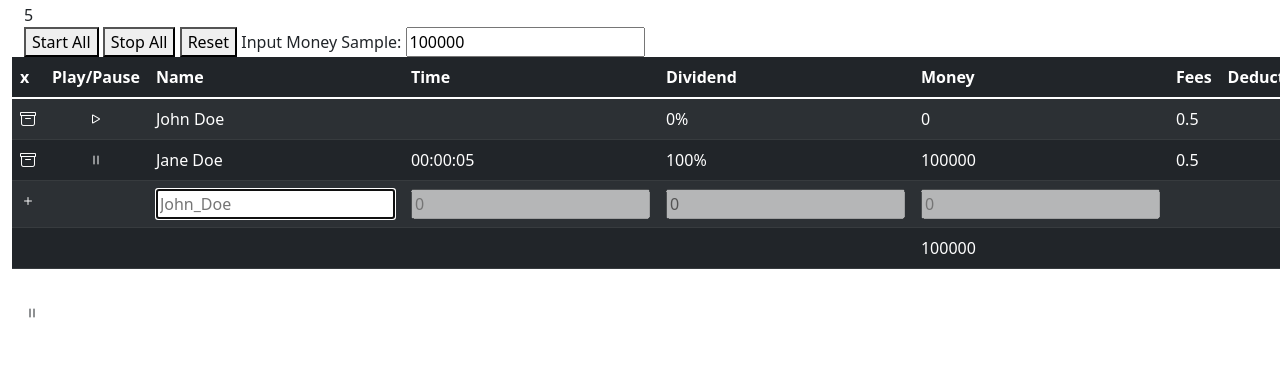
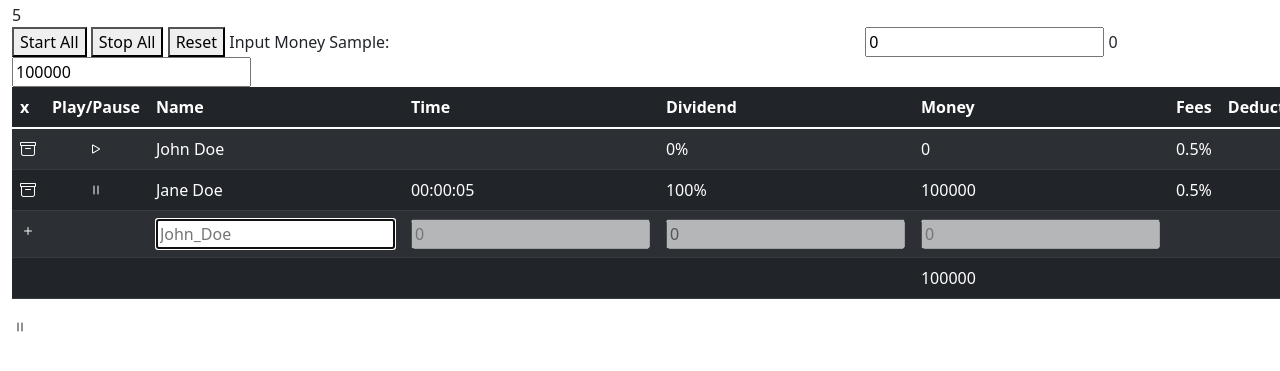
Before and after one commit to cquejuan/sctools, a plain HTML site: page index.html in a window 1280 px wide. Shown: the part 53-424 px from the top of the page. Drawn offline with nearby package versions, Linux system fonts and the light colour scheme.

Commit message:
Update index.html

```diff
--- a/index.html
+++ b/index.html
@@ -3,7 +3,7 @@
 
 <meta charset="UTF-8">
 <meta name="description" content="Advanced calculator for SC">
-<meta name="keywords" content="calculator, ledger, pay, management, advanced">
+<meta name="keywords" content="calculator, ledger, pay">
 <meta name="author" content="CJ">
 <meta name="viewport" content="width=device-width, initial-scale=1.0">
 <link href="https://cdn.jsdelivr.net/npm/bootstrap@5.1.3/dist/css/bootstrap.min.css" rel="stylesheet"
@@ -27,15 +27,21 @@
   <div class="container-fluid">
     <h1>Group</h1>
   </div>
-  <div class="container-fluid row" id="table">
+  <div class="container-fluid" id="table">
     <div>
       {{session.time}}
     </div>
-    <div>
-      <button onclick="controlAll(1)">Start All</button>
-      <button onclick="controlAll(0)">Stop All</button>
-      <button onclick="controlAll(2)">Reset</button>
-      Input Money Sample: <input v-model="session.amount" type="number" placeholder="100000" value="100000">
+    <div class="row">
+      <div class="col-4"> <button onclick="controlAll(1)">Start All</button>
+        <button onclick="controlAll(0)">Stop All</button>
+        <button onclick="controlAll(2)">Reset</button>
+        Input Money Sample: <input v-model="session.amount" type="number" placeholder="100000" value="100000">
+      </div>
+      <div class="col-4"></div>
+      <div class="col-4">
+        <input v-model="quick.amount" v-on:input="quickTransfer(quick.amount)" type="number">
+        <span>{{ quick.result }}</span>
+      </div>
     </div>
     <table class="table table-dark table-striped table-hover">
       <thead>
@@ -61,7 +67,7 @@
           <td>{{ player.display.timer}}</td>
           <td>{{ player.dividend }}</td>
           <td>{{ player.money }}</td>
-          <td>{{ player.fees }}</td>
+          <td>{{ player.fees }}%</td>
           <td>{{ player.display.deductions }}</td>
           <td>{{ player.total }}</td>
         </tr>
@@ -89,8 +95,8 @@
         </tr>
       </tbody>
     </table>
-    <p>{{error}}</p>
     <i class="bi bi-pause"></i>
+
   </div>
 
   <!--##############################################################################################################-->
@@ -158,7 +164,12 @@
         total: ""
       },
     };
-
+    let quick = {
+      amount: 0,
+      from: "",
+      to: "",
+      result: 0
+    }
     let isTrue = true;
     let control = 'Start';
     var app = new Vue({
@@ -167,7 +178,8 @@
         player: player,
         session: session,
         control: control,
-        error: ''
+        error: '',
+        quick: quick
       },
       methods: {
         stateControl: function (state, index) {
@@ -182,6 +194,10 @@
             session.players[index].active = false;
           }
           session.players[index].starter = null;
+        },
+        quickTransfer: function (amount) {
+          let x = Math.floor(amount * (1 - session.fee/100))
+          quick.result = new Intl.NumberFormat('en-in').format(x)
         },
         controlAll: function (state) {
 
```
